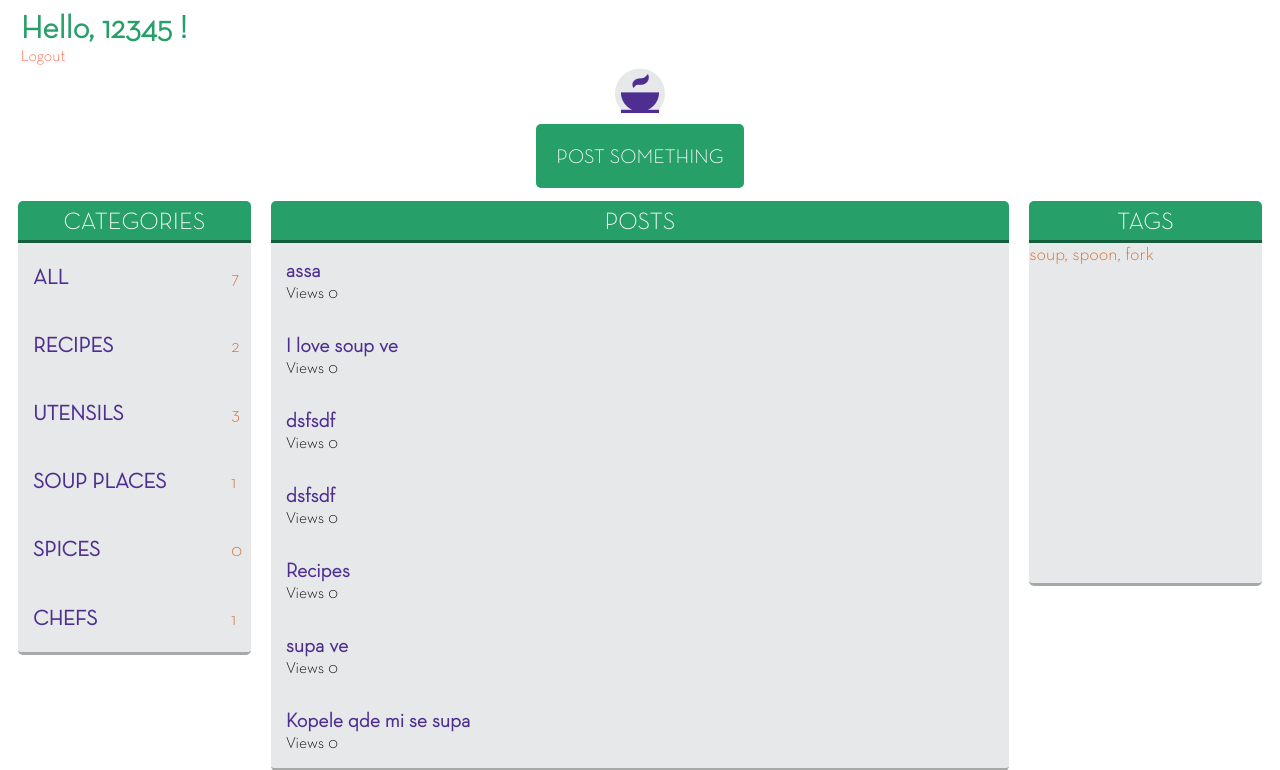
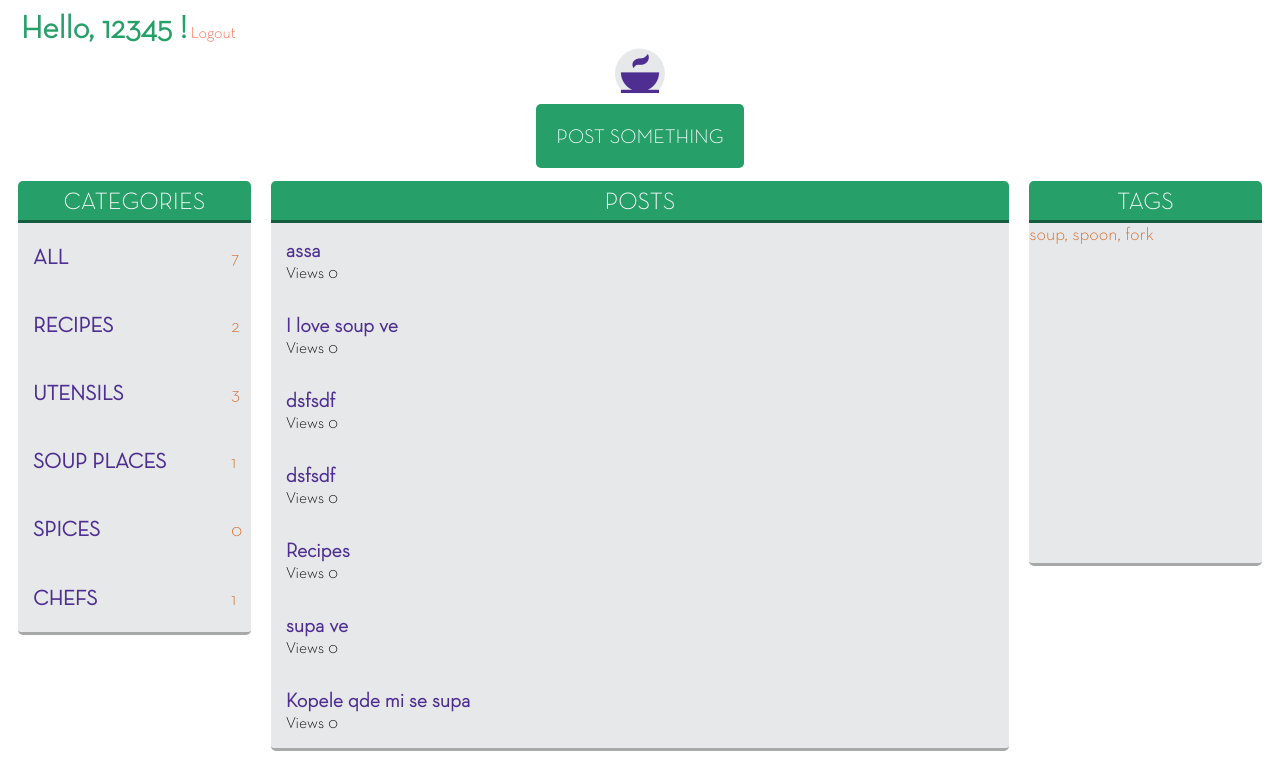
Before and after one commit to georgimanov/PHP-Forum, a PHP site: page /content.php in a window 1280 px wide. Shown: the top 770 px of the page. Run offline with PHP 8.4, Linux system fonts and the light colour scheme; a user stored in the database is signed in; data comes from the database, SQL or seed files in the repository.

Commit message:
Styles on content

```diff
--- a/website/content.php
+++ b/website/content.php
@@ -15,7 +15,8 @@ if(!isset($_SESSION['uname'])){
 }
 ?>
 <div class="welcome">
-    <h1>Hello, <?php echo htmlentities($_SESSION['uname']) ?> !</h1>  <a href="logout.php" >Logout</a>
+    <h1>Hello, <?php echo htmlentities($_SESSION['uname']) ?> !</h1>
+    <a href="logout.php" >Logout</a>
 </div>
 
 
--- a/website/styles/content-styles.css
+++ b/website/styles/content-styles.css
@@ -158,9 +158,11 @@ body > div.content.left > div > div > div:nth-child(1) > a > h3{
 .welcome h1{
     margin: 0;
     color: #279F69;
+    display: inline-block;
 }
 
 .welcome a{
     text-decoration: none;
     color: tomato;
+    display: inline-block;
 }
```
